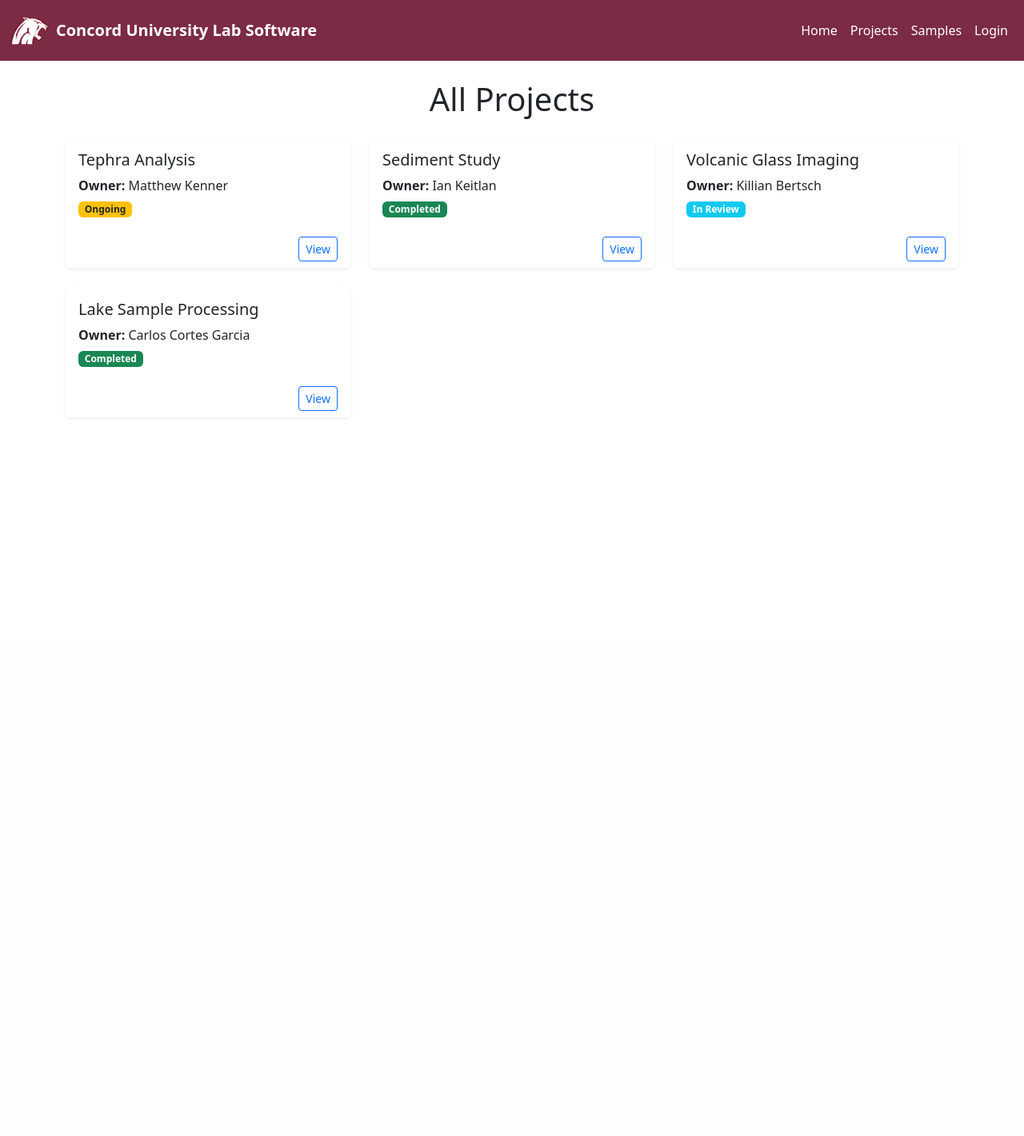
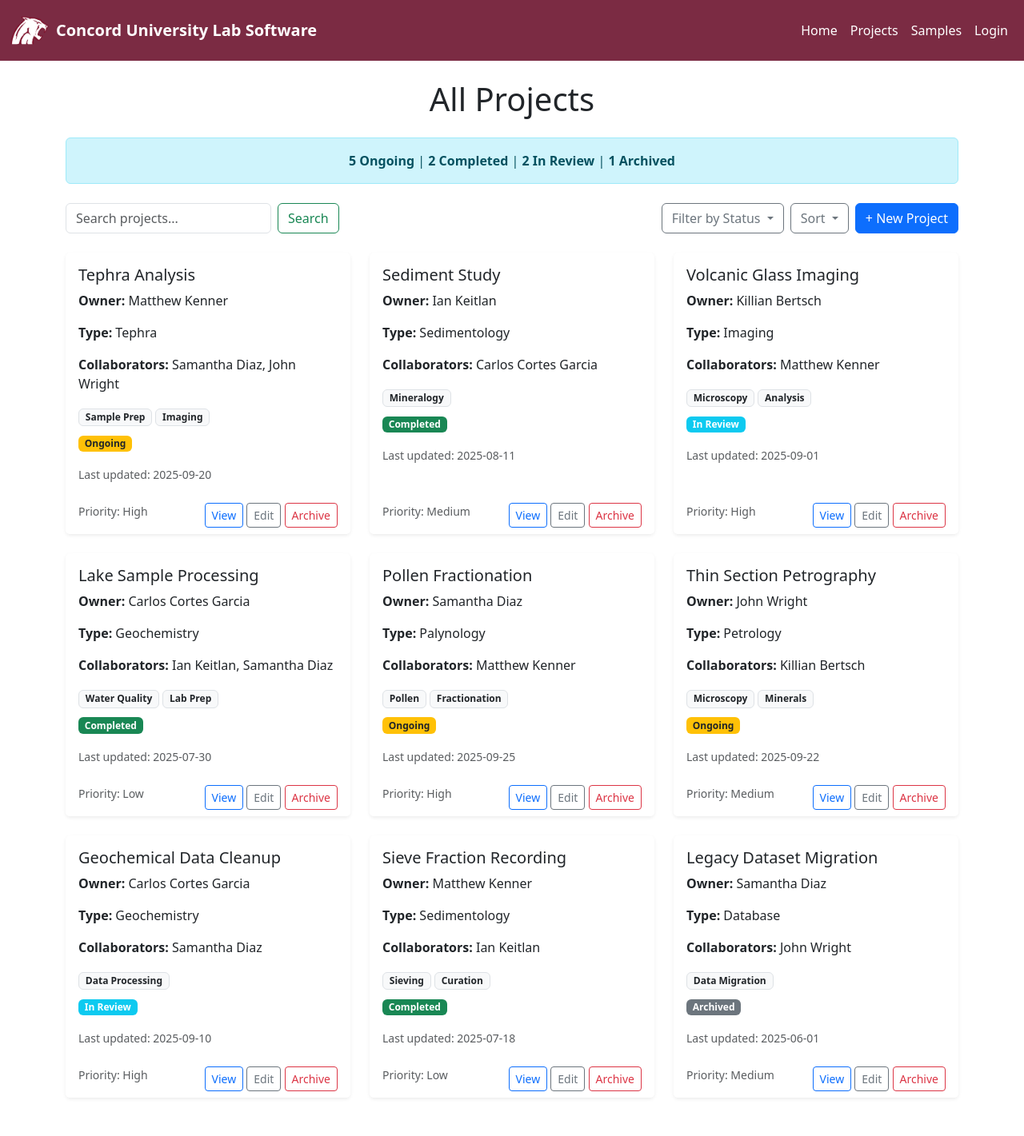
Before and after one commit to garciaden/Geo-Mockup, a Flask app: page /projects/ in a window 1280 px wide. Shown: the whole page at 80% size. Before the commit the page ends 523 px from the top, so only its background shows below. Run offline with Flask 3, Linux system fonts and the light colour scheme.

Commit message:
Modernized homepage, project page, and new project view page!

```diff
--- a/app/projects/routes.py
+++ b/app/projects/routes.py
@@ -1,12 +1,124 @@
-from flask import app, render_template
+from flask import render_template
 from app.projects import bp
+
+projects = [
+    {
+        "id": 1,
+        "title": "Tephra Analysis",
+        "owner": "Matthew Kenner",
+        "status": "Ongoing",
+        "type": "Tephra",
+        "last_updated": "2025-09-20",
+        "priority": "High",
+        "collaborators": "Samantha Diaz, John Wright",
+        "tags": ["Sample Prep", "Imaging"],
+        "description": "Analysis of volcanic tephra deposits to understand eruption history."
+    },
+    {
+        "id": 2,
+        "title": "Sediment Study",
+        "owner": "Ian Keitlan",
+        "status": "Completed",
+        "type": "Sedimentology",
+        "last_updated": "2025-08-11",
+        "priority": "Medium",
+        "collaborators": "Carlos Cortes Garcia",
+        "tags": ["Mineralogy"],
+        "description": "Study of sediment layers to reconstruct paleoenvironmental conditions."
+    },
+    {
+        "id": 3,
+        "title": "Volcanic Glass Imaging",
+        "owner": "Killian Bertsch",
+        "status": "In Review",
+        "type": "Imaging",
+        "last_updated": "2025-09-01",
+        "priority": "High",
+        "collaborators": "Matthew Kenner",
+        "tags": ["Microscopy", "Analysis"],
+        "description": "High-resolution imaging of volcanic glass shards for structural analysis."
+    },
+    {
+        "id": 4,
+        "title": "Lake Sample Processing",
+        "owner": "Carlos Cortes Garcia",
+        "status": "Completed",
+        "type": "Geochemistry",
+        "last_updated": "2025-07-30",
+        "priority": "Low",
+        "collaborators": "Ian Keitlan, Samantha Diaz",
+        "tags": ["Water Quality", "Lab Prep"],
+        "description": "Processing and analysis of lake sediment samples."
+    },
+    {
+        "id": 5,
+        "title": "Pollen Fractionation",
+        "owner": "Samantha Diaz",
+        "status": "Ongoing",
+        "type": "Palynology",
+        "last_updated": "2025-09-25",
+        "priority": "High",
+        "collaborators": "Matthew Kenner",
+        "tags": ["Pollen", "Fractionation"],
+        "description": "Separation and analysis of pollen grains for ecological reconstruction."
+    },
+    {
+        "id": 6,
+        "title": "Thin Section Petrography",
+        "owner": "John Wright",
+        "status": "Ongoing",
+        "type": "Petrology",
+        "last_updated": "2025-09-22",
+        "priority": "Medium",
+        "collaborators": "Killian Bertsch",
+        "tags": ["Microscopy", "Minerals"],
+        "description": "Examination of thin rock sections under microscope."
+    },
+    {
+        "id": 7,
+        "title": "Geochemical Data Cleanup",
+        "owner": "Carlos Cortes Garcia",
+        "status": "In Review",
+        "type": "Geochemistry",
+        "last_updated": "2025-09-10",
+        "priority": "High",
+        "collaborators": "Samantha Diaz",
+        "tags": ["Data Processing"],
+        "description": "Post-processing of geochemical datasets for publication."
+    },
+    {
+        "id": 8,
+        "title": "Sieve Fraction Recording",
+        "owner": "Matthew Kenner",
+        "status": "Completed",
+        "type": "Sedimentology",
+        "last_updated": "2025-07-18",
+        "priority": "Low",
+        "collaborators": "Ian Keitlan",
+        "tags": ["Sieving", "Curation"],
+        "description": "Recording of sediment fractions separated by sieve sizes."
+    },
+    {
+        "id": 9,
+        "title": "Legacy Dataset Migration",
+        "owner": "Samantha Diaz",
+        "status": "Archived",
+        "type": "Database",
+        "last_updated": "2025-06-01",
+        "priority": "Medium",
+        "collaborators": "John Wright",
+        "tags": ["Data Migration"],
+        "description": "Migration of historical datasets into the new system."
+    }
+]
 
 @bp.route('/')
 def project_list():
-    projects = [
-        {"title": "Tephra Analysis", "owner": "Matthew Kenner", "status": "Ongoing"},
-        {"title": "Sediment Study", "owner": "Ian Keitlan", "status": "Completed"},
-        {"title": "Volcanic Glass Imaging", "owner": "Killian Bertsch", "status": "In Review"},
-        {"title": "Lake Sample Processing", "owner": "Carlos Cortes Garcia", "status": "Completed"}
-    ]
     return render_template("projects/project_list.html", title="Projects", projects=projects)
+
+@bp.route('/<int:project_id>')
+def project_detail(project_id):
+    project = next((p for p in projects if p["id"] == project_id), None)
+    if not project:
+        return "Project not found", 404
+    return render_template("projects/project_detail.html", title=project["title"], project=project)
--- a/app/projects/templates/projects/project_list.html
+++ b/app/projects/templates/projects/project_list.html
@@ -2,23 +2,83 @@
 {% block content %}
   <h1 class="mb-4 text-center">All Projects</h1>
 
-  <div class="row row-cols-1 row-cols-md-2 row-cols-lg-3 g-4">
+  <!-- Summary bar -->
+  <div class="alert alert-info text-center mb-4">
+    <strong>5 Ongoing</strong> | <strong>2 Completed</strong> | <strong>2 In Review</strong> | <strong>1 Archived</strong>
+  </div>
+
+  <!-- Controls row -->
+  <div class="d-flex flex-wrap justify-content-between align-items-center mb-4">
+    <!-- Search -->
+    <form class="d-flex mb-2 mb-md-0" role="search">
+      <input class="form-control me-2" type="search" placeholder="Search projects..." aria-label="Search">
+      <button class="btn btn-outline-success" type="submit">Search</button>
+    </form>
+
+    <div class="d-flex">
+      <!-- Filters -->
+      <div class="btn-group me-2">
+        <button type="button" class="btn btn-outline-secondary dropdown-toggle" data-bs-toggle="dropdown">
+          Filter by Status
+        </button>
+        <ul class="dropdown-menu">
+          <li><a class="dropdown-item" href="#">Ongoing</a></li>
+          <li><a class="dropdown-item" href="#">Completed</a></li>
+          <li><a class="dropdown-item" href="#">In Review</a></li>
+          <li><a class="dropdown-item" href="#">Archived</a></li>
+        </ul>
+      </div>
+
+      <!-- Sort -->
+      <div class="btn-group me-2">
+        <button type="button" class="btn btn-outline-secondary dropdown-toggle" data-bs-toggle="dropdown">
+          Sort
+        </button>
+        <ul class="dropdown-menu">
+          <li><a class="dropdown-item" href="#">By Owner</a></li>
+          <li><a class="dropdown-item" href="#">By Date Updated</a></li>
+          <li><a class="dropdown-item" href="#">By Priority</a></li>
+        </ul>
+      </div>
+
+      <!-- Add Project -->
+      <a href="#" class="btn btn-primary">+ New Project</a>
+    </div>
+  </div>
+
+  <!-- Project grid -->
+  <div class="row row-cols-1 row-cols-md-2 row-cols-lg-3 g-4 mb-5">
     {% for project in projects %}
       <div class="col">
         <div class="card h-100 shadow-sm border-0">
           <div class="card-body">
             <h5 class="card-title">{{ project.title }}</h5>
-            <p class="card-text mb-1"><strong>Owner:</strong> {{ project.owner }}</p>
+            <p class="card-text"><strong>Owner:</strong> {{ project.owner }}</p>
+            <p class="card-text"><strong>Type:</strong> {{ project.type }}</p>
+            <p class="card-text"><strong>Collaborators:</strong> {{ project.collaborators }}</p>
+            <div class="mb-2">
+              {% for tag in project.tags %}
+                <span class="badge bg-light text-dark border">{{ tag }}</span>
+              {% endfor %}
+            </div>
             <p class="card-text">
               <span class="badge {% if project.status == 'Completed' %}bg-success
                                  {% elif project.status == 'Ongoing' %}bg-warning text-dark
-                                 {% else %}bg-info{% endif %}">
+                                 {% elif project.status == 'In Review' %}bg-info
+                                 {% elif project.status == 'Archived' %}bg-secondary
+                                 {% else %}bg-light{% endif %}">
                 {{ project.status }}
               </span>
             </p>
+            <small class="text-muted">Last updated: {{ project.last_updated }}</small>
           </div>
-          <div class="card-footer text-end bg-white border-0">
-            <a href="#" class="btn btn-sm btn-outline-primary">View</a>
+          <div class="card-footer d-flex justify-content-between bg-white border-0">
+            <small class="text-muted">Priority: {{ project.priority }}</small>
+            <div>
+              <a href="{{ url_for('projects.project_detail', project_id=project.id) }}" class="btn btn-sm btn-outline-primary">View</a>
+              <a href="#" class="btn btn-sm btn-outline-secondary">Edit</a>
+              <a href="#" class="btn btn-sm btn-outline-danger">Archive</a>
+            </div>
           </div>
         </div>
       </div>
```
Also changed, not shown: app/main/templates/main/index.html (+30 -16 lines), app/projects/templates/projects/project_detail.html (added, +148 -0 lines), app/main/routes.py (line endings or trailing spaces).
